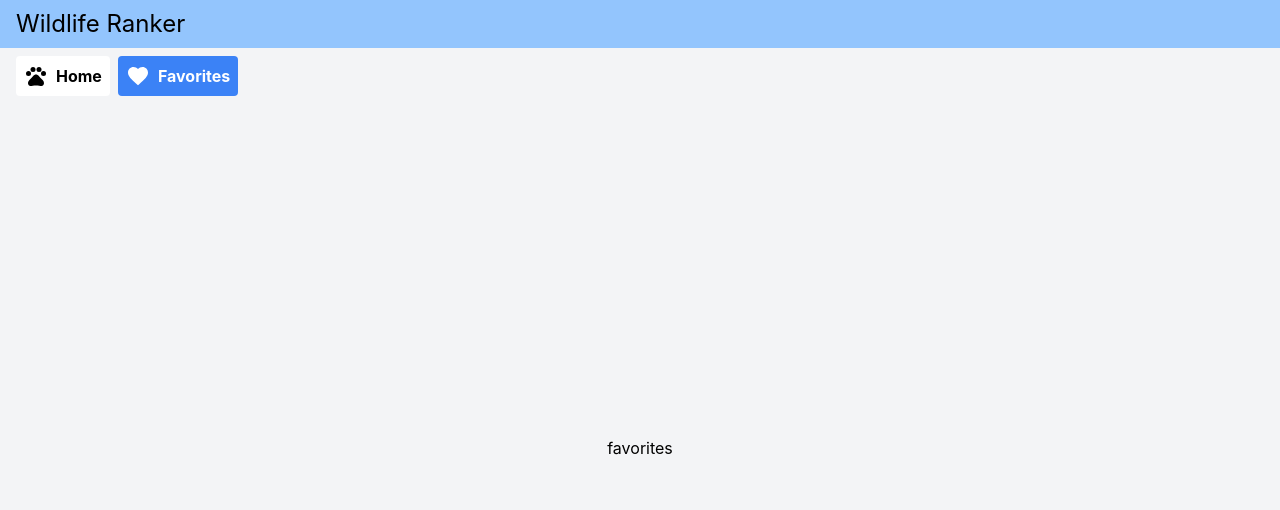
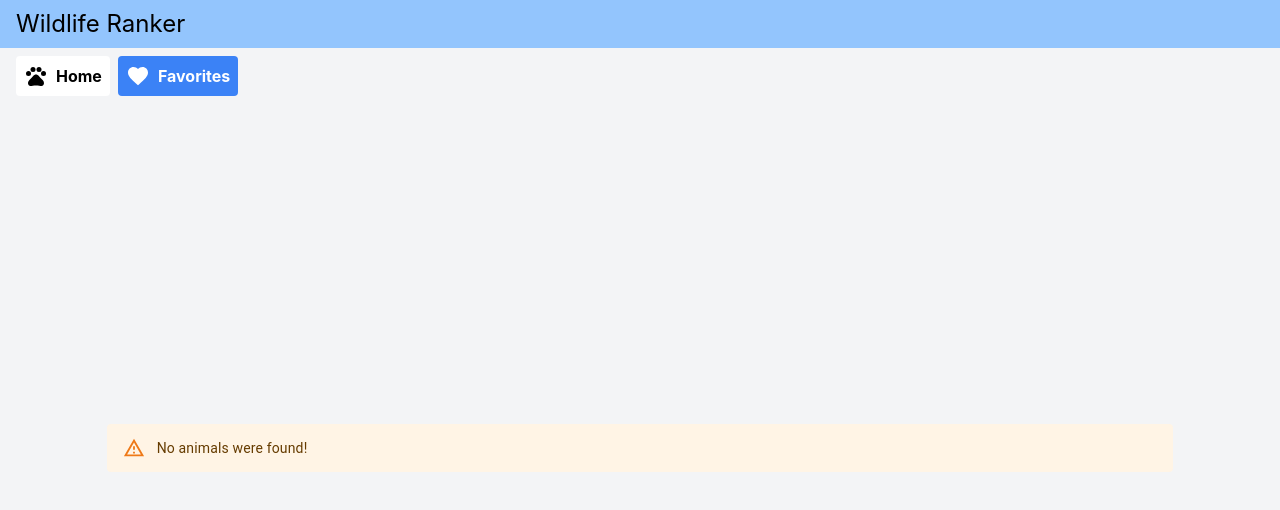
Before and after one commit to pabloff95/wildlife_ranker, a React (Vite) app: page /favorites in a window 1280 px wide. Shown: the top 510 px of the page. Built offline with nearby package versions, Linux system fonts and the light colour scheme.

Commit message:
Implement the favorite UI: list all the animals saved as favorite in the local storage

```diff
--- a/src/components/AnimalOverviewCard.tsx
+++ b/src/components/AnimalOverviewCard.tsx
@@ -1,4 +1,4 @@
-import { useState } from "react";
+import { useState, Dispatch, SetStateAction } from "react";
 import Card from "@mui/material/Card";
 import CardActions from "@mui/material/CardActions";
 import CardContent from "@mui/material/CardContent";
@@ -8,13 +8,15 @@ import IconButton from "@mui/material/IconButton";
 import useToggleFavoriteAnimal from "../hooks/localStorage/useToggleFavoriteAnimal";
 import useIsAnimalInFavoriteList from "../hooks/localStorage/useIsAnimalInFavoriteList";
 
-interface AnimalOvervierwCardProps {
+interface AnimalOverviewCardProps {
   animal: AnimalInformation;
+  setNotifyFavoriteChange?: Dispatch<SetStateAction<number>>;
 }
 
 export default function AnimalOvervierwCard({
   animal,
-}: AnimalOvervierwCardProps) {
+  setNotifyFavoriteChange,
+}: AnimalOverviewCardProps) {
   const { attributes, name, scientificName, locations, _id } = animal;
   const { groupBehavior, habitat, diet, group, lifespan } = attributes;
 
@@ -27,6 +29,10 @@ export default function AnimalOvervierwCard({
   const toggleFavorite = () => {
     toggleFavoriteAnimal();
     setIsFavourite(!isFavourite);
+
+    if (typeof setNotifyFavoriteChange === "function") {
+      setNotifyFavoriteChange(Date.now());
+    }
   };
 
   return (
--- a/src/components/AnimalsOverview.tsx
+++ b/src/components/AnimalsOverview.tsx
@@ -1,15 +1,18 @@
 import { AnimalInformation } from "../hooks/useSearchAnimal";
 import Alert from "@mui/material/Alert";
 import AnimalOvervierwCard from "./AnimalOverviewCard";
+import { Dispatch, SetStateAction } from "react";
 
 interface AnimalsOverviewProps {
   animals: AnimalInformation[];
+  setNotifyFavoriteChange?: Dispatch<SetStateAction<number>>;
   sectionClassName?: string;
 }
 
 export default function AnimalsOverview({
   animals,
   sectionClassName,
+  setNotifyFavoriteChange,
 }: AnimalsOverviewProps) {
   if (animals.length === 0) {
     return (
@@ -21,10 +24,18 @@ export default function AnimalsOverview({
 
   return (
     <section
-      className={`flex flex-row flex-wrap mx-auto justify-between gap-y-4 ${sectionClassName}`}
+      className={`w-full flex flex-row flex-wrap mx-auto justify-center gap-4 ${
+        sectionClassName ?? ""
+      }`}
     >
       {animals.map((animal) => {
-        return <AnimalOvervierwCard animal={animal} key={animal._id} />;
+        return (
+          <AnimalOvervierwCard
+            animal={animal}
+            key={animal._id}
+            setNotifyFavoriteChange={setNotifyFavoriteChange}
+          />
+        );
       })}
     </section>
   );
--- /dev/null
+++ b/src/hooks/localStorage/useGetFavoriteAnimalsList.ts
@@ -0,0 +1,16 @@
+import { ANIMAL_LIST_NAME } from "../../constants/strings";
+import { AnimalInformation } from "../useSearchAnimal";
+
+export default function useGetFavoriteAnimalsList() {
+  return () => {
+    const favoriteAnimals = localStorage.getItem(ANIMAL_LIST_NAME);
+
+    const parsedFavoriteAnimals = favoriteAnimals
+      ? JSON.parse(favoriteAnimals)
+      : [];
+
+    return parsedFavoriteAnimals.map(
+      ({ animal }: { animal: AnimalInformation }) => animal
+    );
+  };
+}
--- a/src/pages/Favorites.tsx
+++ b/src/pages/Favorites.tsx
@@ -1,7 +1,27 @@
+import { useState, useEffect } from "react";
+import useGetFavoriteAnimalsList from "../hooks/localStorage/useGetFavoriteAnimalsList";
+import { AnimalInformation } from "../hooks/useSearchAnimal";
+import AnimalsOverview from "../components/AnimalsOverview";
+
 export default function Favorites() {
+  const favoriteAnimals = useGetFavoriteAnimalsList();
+  const [animals, setAnimals] = useState<AnimalInformation[]>(favoriteAnimals);
+  const [notifyFavoriteChange, setNotifyFavoriteChange] = useState<number>(
+    Date.now()
+  );
+
+  useEffect(() => {
+    if (favoriteAnimals().length !== animals.length) {
+      setAnimals(favoriteAnimals);
+    }
+  }, [notifyFavoriteChange, favoriteAnimals, animals.length]);
+
   return (
-    <div>
-      <h1 className="text-center">favorites</h1>
+    <div className="w-5/6">
+      <AnimalsOverview
+        animals={animals}
+        setNotifyFavoriteChange={setNotifyFavoriteChange}
+      />
     </div>
   );
 }
```
